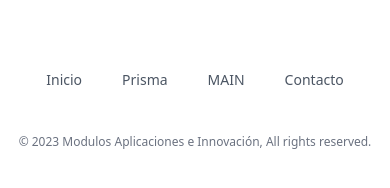
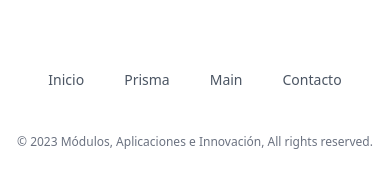
Before and after one commit to JuanCManchegoH/mainwebsite, a Next.js app: page / in a window 390 px wide. Shown: the part 6929-7117 px from the top of the page. Built offline with nearby package versions, Linux system fonts and the light colour scheme.

Commit message:
[FIX] footer and mobile menu errors

```diff
--- a/src/components/Footer.tsx
+++ b/src/components/Footer.tsx
@@ -1,13 +1,14 @@
 const navigation = {
   main: [
     { name: 'Inicio', href: '#' },
-    { name: 'Prisma', href: '#' },
-    { name: 'MAIN', href: '#' },
-    { name: 'Contacto', href: '#' },
+    { name: 'Prisma', href: '#AboutPrisma' },
+    { name: 'Main', href: '#AboutUs' },
+    { name: 'Contacto', href: '#Contact' },
   ],
 };
 
 export default function Footer() {
+  const year = new Date().getFullYear();
   return (
     <footer className="bg-white">
       <div className="max-w-7xl mx-auto py-12 px-4 overflow-hidden sm:px-6 lg:px-8">
@@ -20,7 +21,7 @@ export default function Footer() {
             </div>
           ))}
         </nav>
-        <p className="mt-10 text-center text-xs leading-5 text-gray-500">&copy; 2023 Modulos Aplicaciones e Innovación, All rights reserved.</p>
+        <p className="mt-10 text-center text-xs leading-5 text-gray-500">&copy; {year} Módulos, Aplicaciones e Innovación, All rights reserved.</p>
       </div>
     </footer>
   );
--- a/src/components/header.tsx
+++ b/src/components/header.tsx
@@ -5,7 +5,7 @@ import { Bars3Icon, XMarkIcon } from '@heroicons/react/24/outline';
 const navigation = [
   { name: 'Inicio', href: '#' },
   { name: 'Prisma', href: '#AboutPrisma' },
-  { name: 'MAIN', href: '#AboutUs' },
+  { name: 'Main', href: '#AboutUs' },
   { name: 'Contacto', href: '#Contact' },
 ];
 
@@ -52,9 +52,13 @@ export default function Header() {
             <div className="-my-6 divide-y divide-gray-500/10">
               <div className="space-y-2 py-6">
                 {navigation.map((item) => (
-                  <a key={item.name} href={item.href} className="-mx-3 block rounded-lg px-3 py-2 text-base font-semibold leading-7 text-gray-900 hover:bg-gray-50">
-                    {item.name}
-                  </a>
+                  <button
+                    key={item.name}
+                    onClick={() => setMobileMenuOpen(!mobileMenuOpen)}
+                    className="-mx-3 block rounded-lg px-3 py-2 text-base font-semibold leading-7 text-gray-900 hover:bg-gray-50"
+                  >
+                    <a href={item.href}>{item.name}</a>
+                  </button>
                 ))}
               </div>
               <div className="hidden lg:flex lg:flex-1 lg:justify-end">
```
